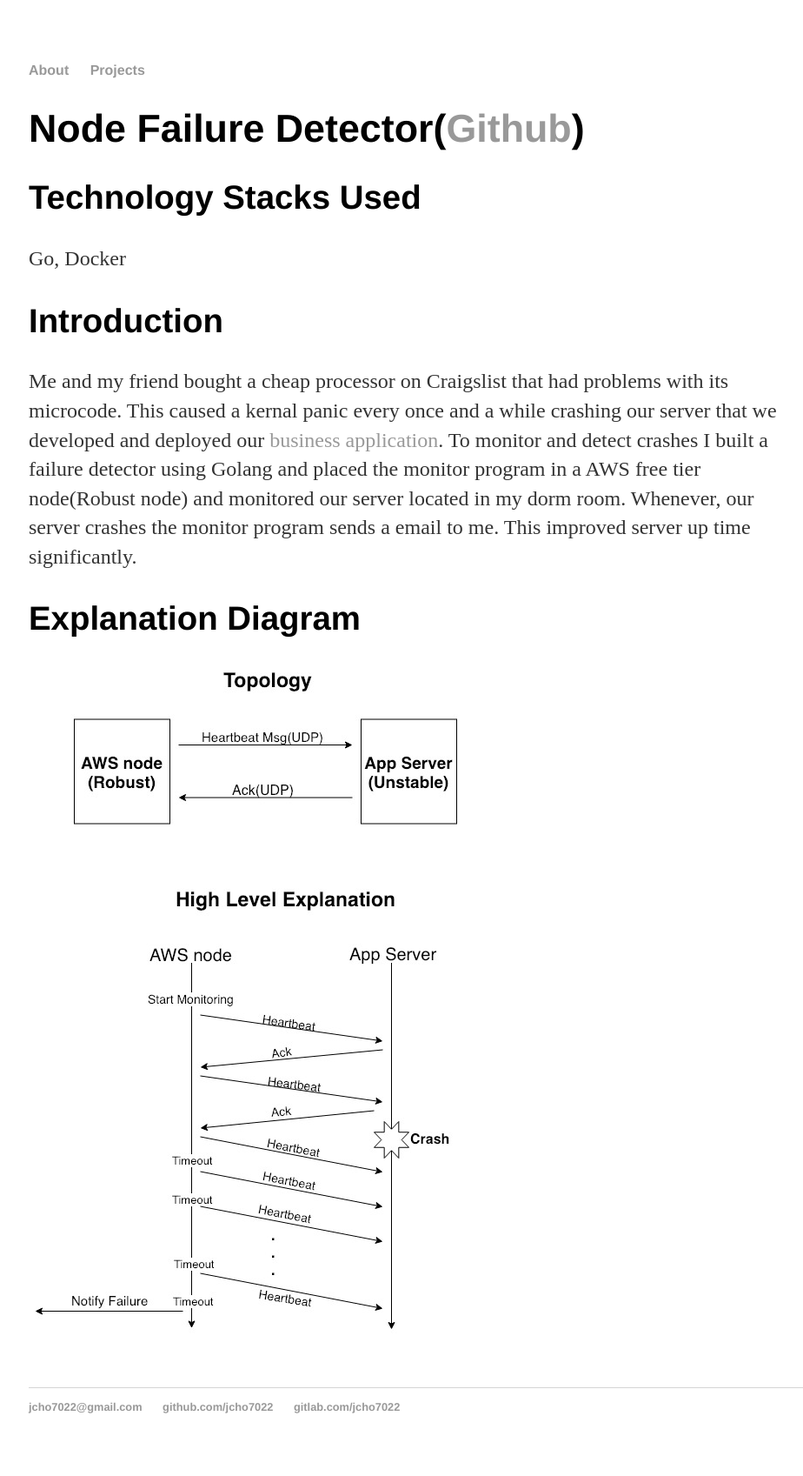
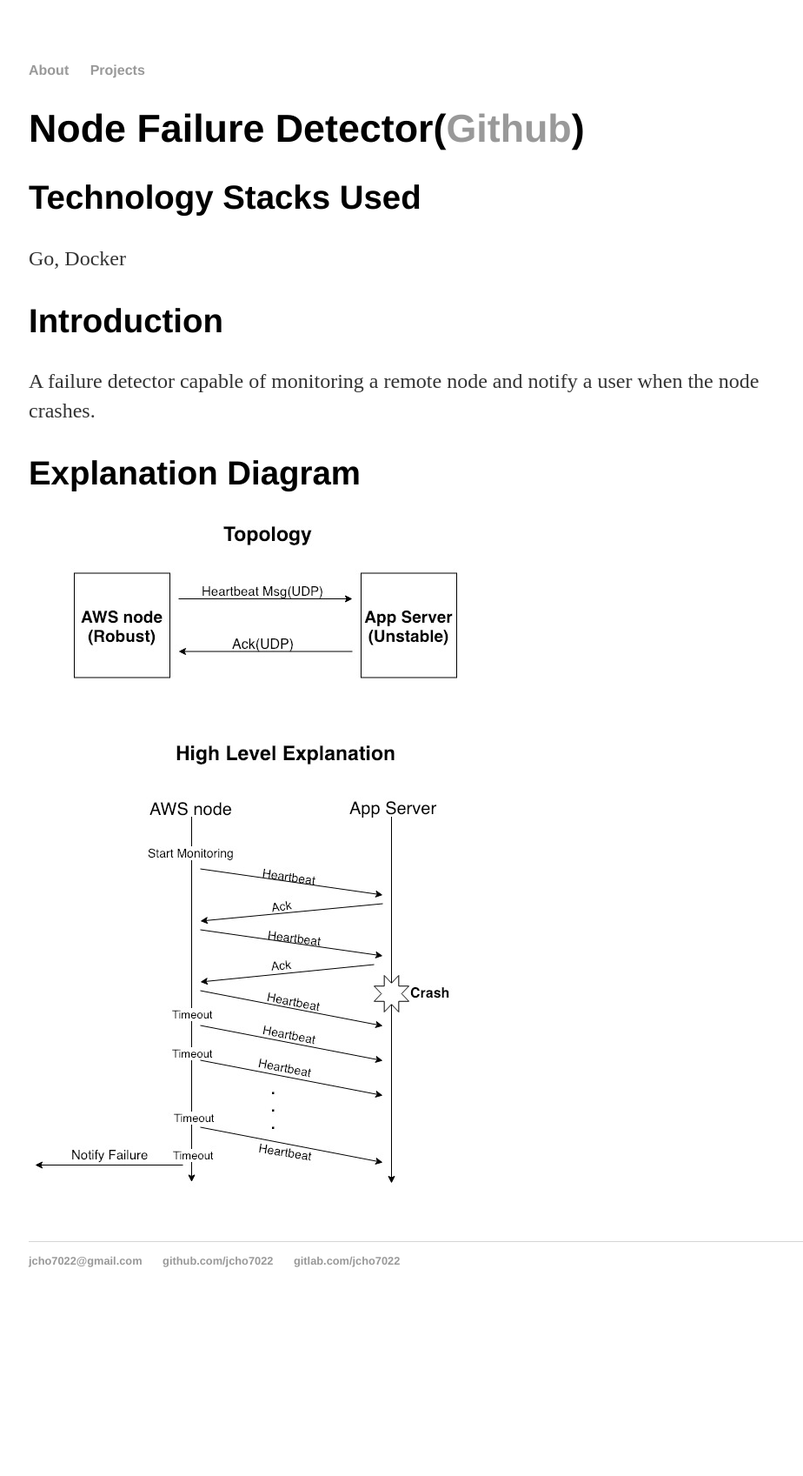
Before and after one commit to jcho7022/jcho7022.github.io, a Jekyll site: the page built from projects/fd/index.html, in a window 1280 px wide. Shown: the whole page at 87% size, without its empty margins (159-1083 px from the left). Built offline with Jekyll 4.4.1, drawn with Linux system fonts in a browser that asks for light colours; after the commit the page ends 1529 px from its top, so only the background shows below that.

Commit message:
Update index.html

```diff
--- a/projects/fd/index.html
+++ b/projects/fd/index.html
@@ -7,14 +7,7 @@ title: Failure Detector
 <p>Go, Docker</p>
 
 <h2>Introduction</h2>
-<p>Me and my friend bought a cheap processor on Craigslist that had problems with its microcode.
-  This caused a kernal panic every once and
-  a while crashing our server that we developed and deployed our
-  <a href="https://jcho7022.github.io/projects/float">business application</a>. To monitor
-  and detect crashes I built a failure detector using Golang and placed the monitor program in a AWS
-  free tier node(Robust node) and monitored
-  our server located in my dorm room. Whenever, our server crashes the monitor program sends a email
-  to me. This improved server up time significantly.</p>
+<p>A failure detector capable of monitoring a remote node and notify a user when the node crashes.</p>
 <h2>Explanation Diagram</h2>
 <img src="failure_detector_explanation.jpg" alt="failure_detector_explanation">
 <br><br><br><br>
```
